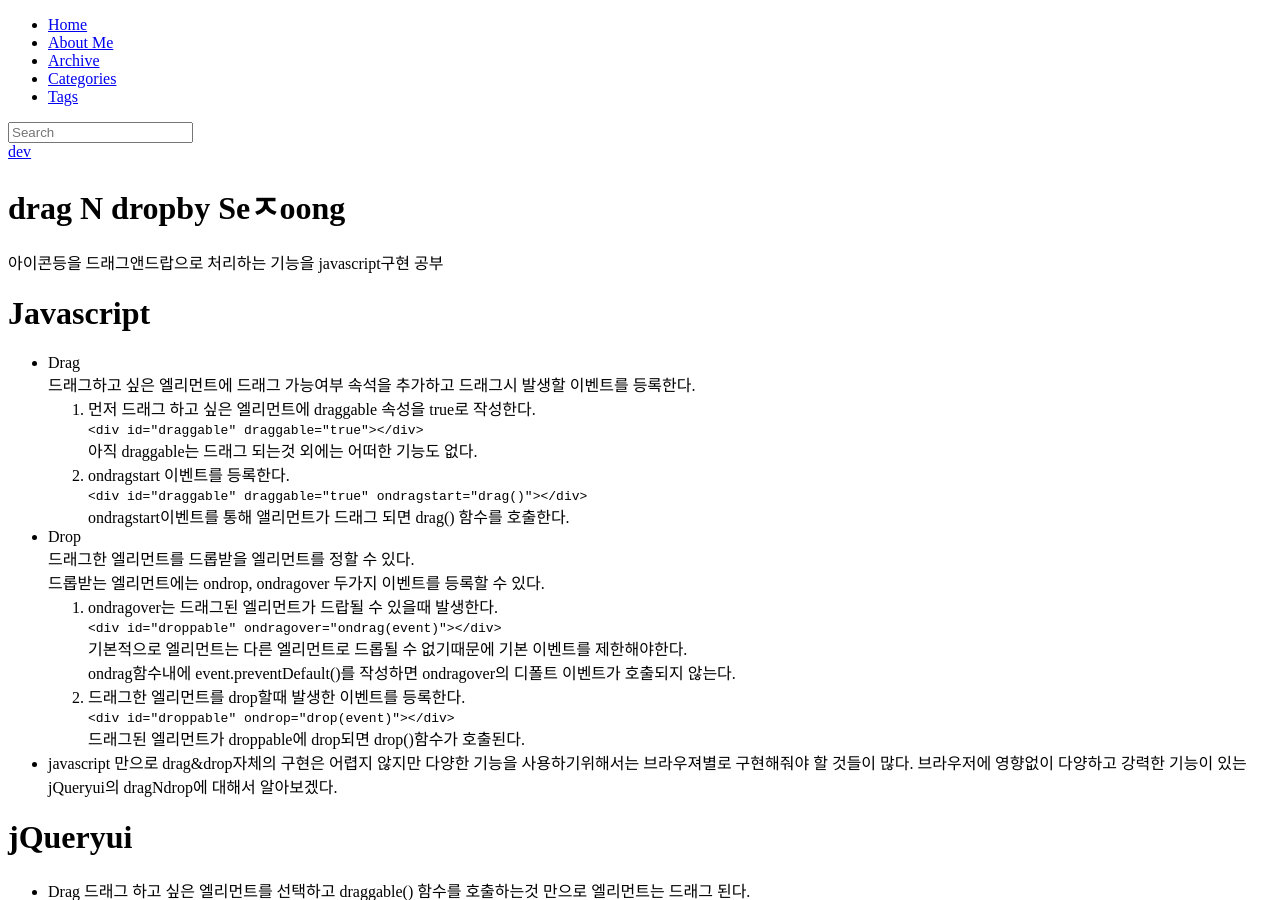
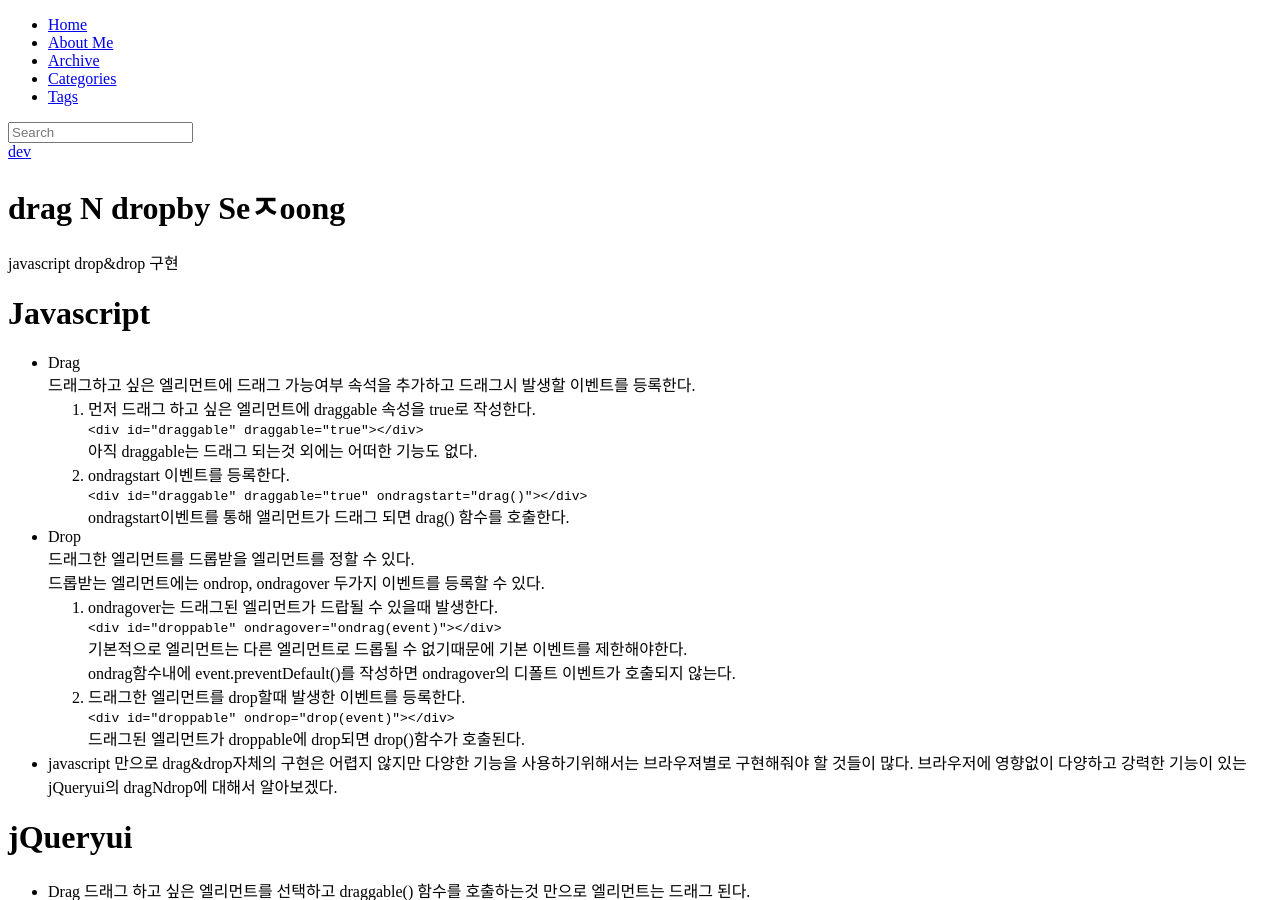
Before and after one commit to sejoong/sejoong.github.com, a Jekyll site: the page built from _posts/2015-02-22-dev.md, in a window 1280 px wide and 900 px high. Built offline with Jekyll 4.4.1, drawn with Linux system fonts in a browser that asks for light colours; nearby versions of some CDN libraries; library files that are not in the unit come from our copies; comment, search, counter and statistics services are not loaded.

Commit message:
no message

```diff
--- a/_posts/2015-02-22-dev.md
+++ b/_posts/2015-02-22-dev.md
@@ -5,7 +5,7 @@ title: drag N drop
 tagline: by Seㅈoong
 tags: [Jqueryui, drag, drop, javascript]
 ---
-아이콘등을 드래그앤드랍으로 처리하는 기능을 javascript구현 공부
+javascript drop&drop 구현
 
 <!--more-->
 
```
